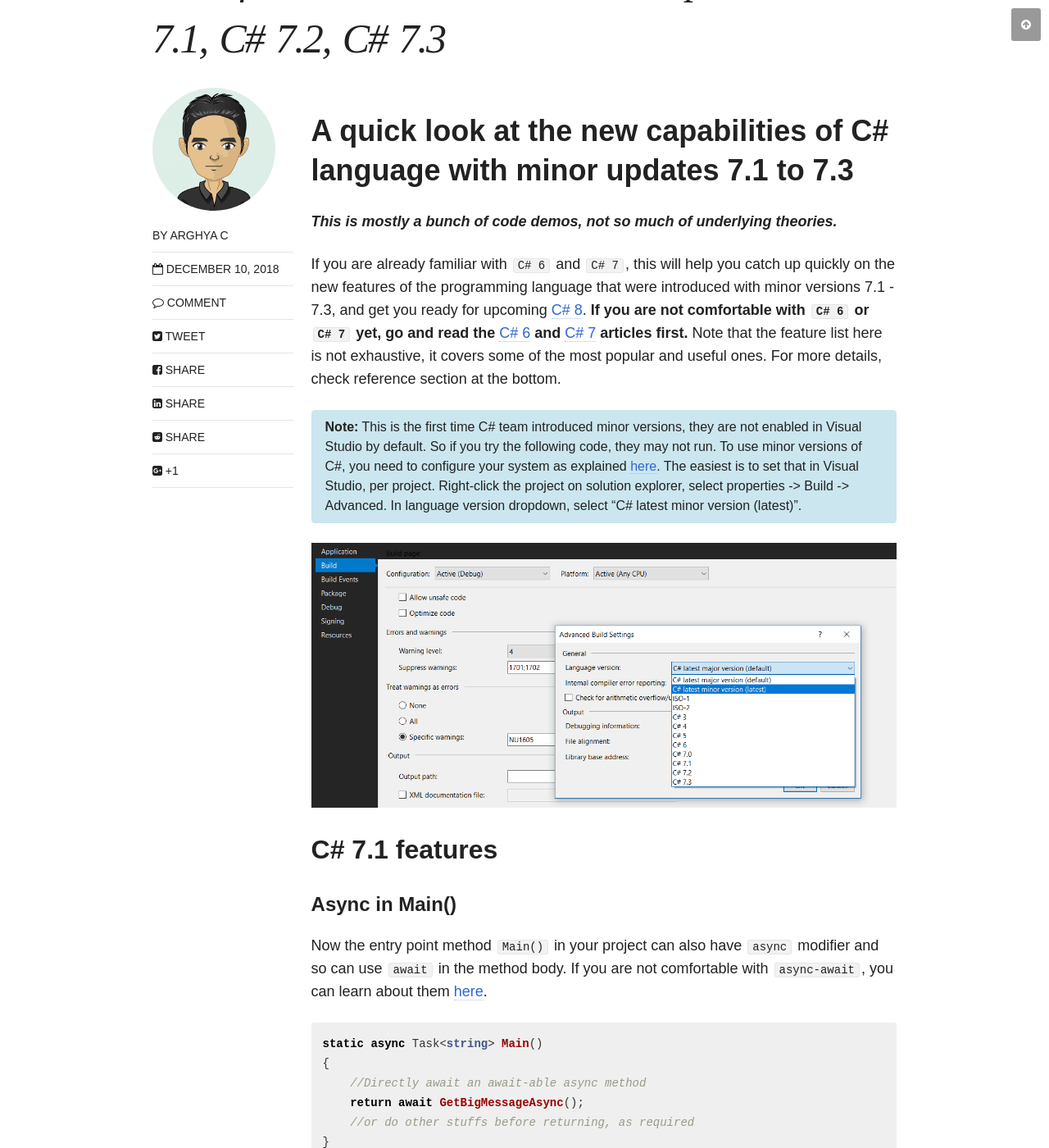
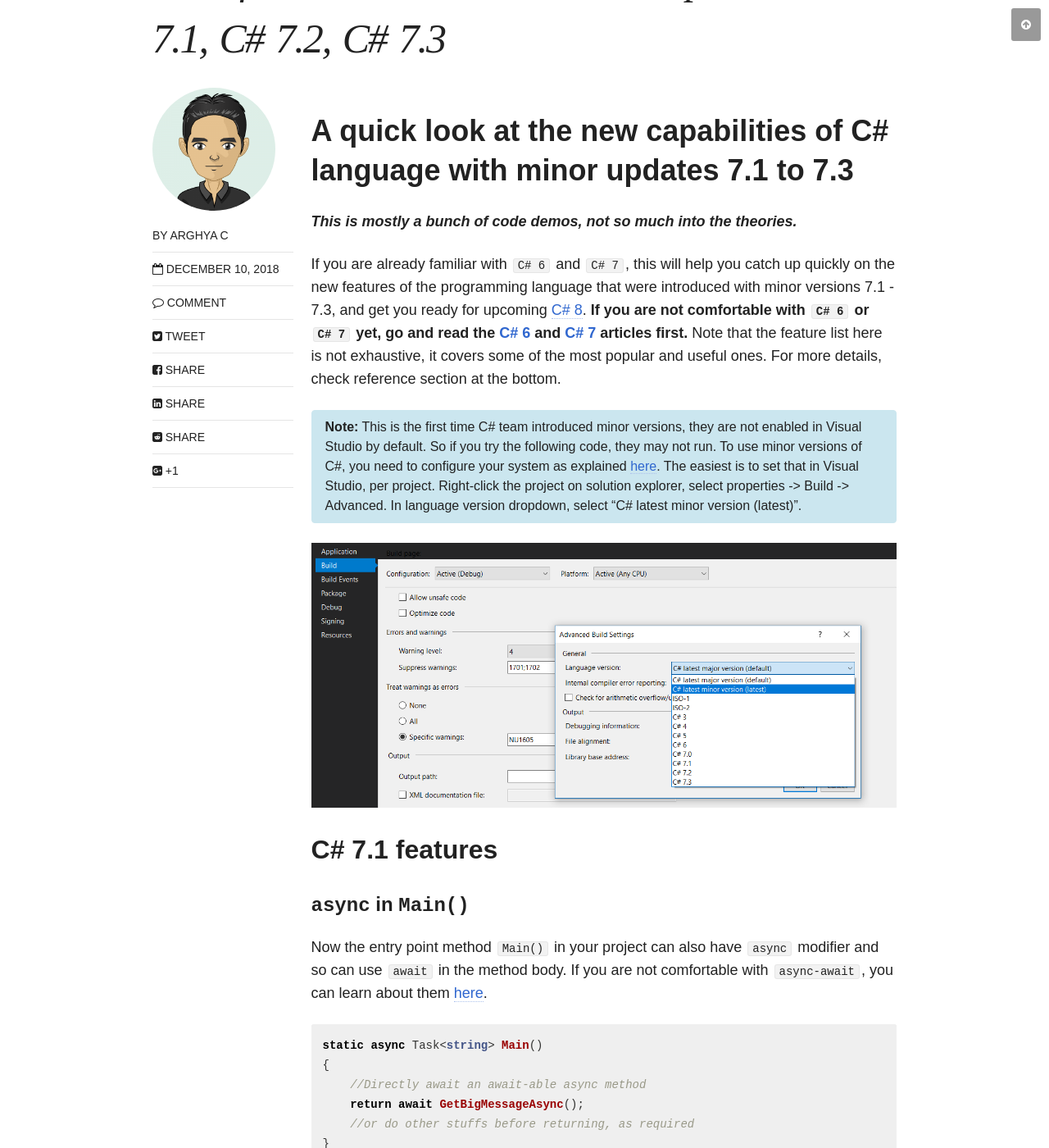
Before and after one commit to chakrabar/chakrabar.github.io, a Jekyll site: the page built from _posts/articles/2018-12-10-c-sharp-7-minor-versions.md, in a window 1280 px wide and 1400 px high, scrolled down 581 px. Shown: the whole window at 82% size. Built offline with Jekyll 4.4.1, drawn with Linux system fonts in a browser that asks for light colours; nearby versions of some CDN libraries; comment, search, counter and statistics services are not loaded; some of the changed text lies outside the part shown.

Commit message:
Minor bunch of cleanups in C#7 minor update post

````diff
--- a/_posts/articles/2018-12-10-c-sharp-7-minor-versions.md
+++ b/_posts/articles/2018-12-10-c-sharp-7-minor-versions.md
@@ -12,9 +12,9 @@
 
 # A quick look at the new capabilities of C# language with minor updates 7.1 to 7.3
 
-***This is mostly a bunch of code demos, not so much of underlying theories.***
+***This is mostly a bunch of code demos, not so much into the theories.***
 
-If you are already familiar with `C# 6` and `C# 7`, this will help you catch up quickly on the new features of the programming language that were introduced with minor versions 7.1 - 7.3, and get you ready for upcoming [C# 8](https://blogs.msdn.microsoft.com/dotnet/2018/12/05/take-c-8-0-for-a-spin/). **If you are not comfortable with `C# 6` or `C# 7` yet, go and read the** [C# 6](/articles/new-features-of-csharp-6) **and** [C# 7](/articles/new-features-of-csharp-7) **articles first.** Note that the feature list here is not exhaustive, it covers some of the most popular and useful ones. For more details, check reference section at the bottom.
+If you are already familiar with `C# 6` and `C# 7`, this will help you catch up quickly on the new features of the programming language that were introduced with minor versions 7.1 - 7.3, and get you ready for upcoming [C# 8](https://blogs.msdn.microsoft.com/dotnet/2018/12/05/take-c-8-0-for-a-spin/). **If you are not comfortable with `C# 6` or `C# 7` yet, go and read the [C# 6](/articles/new-features-of-csharp-6) and [C# 7](/articles/new-features-of-csharp-7) articles first.** Note that the feature list here is not exhaustive, it covers some of the most popular and useful ones. For more details, check reference section at the bottom.
 
 **Note:** This is the first time C# team introduced minor versions, they are not enabled in Visual Studio by default. So if you try the following code, they may not run. To use minor versions of C#, you need to configure your system as explained [here](https://docs.microsoft.com/en-us/dotnet/csharp/language-reference/configure-language-version). The easiest is to set that in Visual Studio, per project. Right-click the project on solution explorer, select properties -> Build -> Advanced. In language version dropdown, select "C# latest minor version (latest)".
 {: .notice--info}
@@ -23,7 +23,7 @@
 
 ## C# 7.1 features
 
-#### Async in Main()
+#### `async` in `Main()`
 
 Now the entry point method `Main()` in your project can also have `async` modifier and so can use `await` in the method body. If you are not comfortable with `async-await`, you can learn about them [here](/articles/async-await).
 
@@ -38,7 +38,7 @@
 
 If the Main method does not return anything, you can use `async Task Main()`.
 
-#### Default literal
+#### `default` literal
 
 When setting the default value of any type, you can simply use `default` literal, without specifying the type.
 
@@ -147,7 +147,7 @@
 var bin2 = 0b_1000_1001;
 ```
 
-#### Private Protected access modifier
+#### `private protected` access modifier
 
 `C# 7.2` introduces a new composite access modifier `private protected`, with which members will be accessible only in child classes (through inheritance) in **same assembly**.
 
@@ -203,7 +203,7 @@
 }
 ```
 
-#### Conditional ref expression
+#### Conditional `ref` expression
 
 Using `ref` you can get **reference** of an expression result rather than the value. For example, you get reference to one item in an array based on some condition. To elaborate, let's expand on the example from the official [docs](https://docs.microsoft.com/en-us/dotnet/csharp/language-reference/operators/conditional-operator#conditional-ref-expression).
 
````
